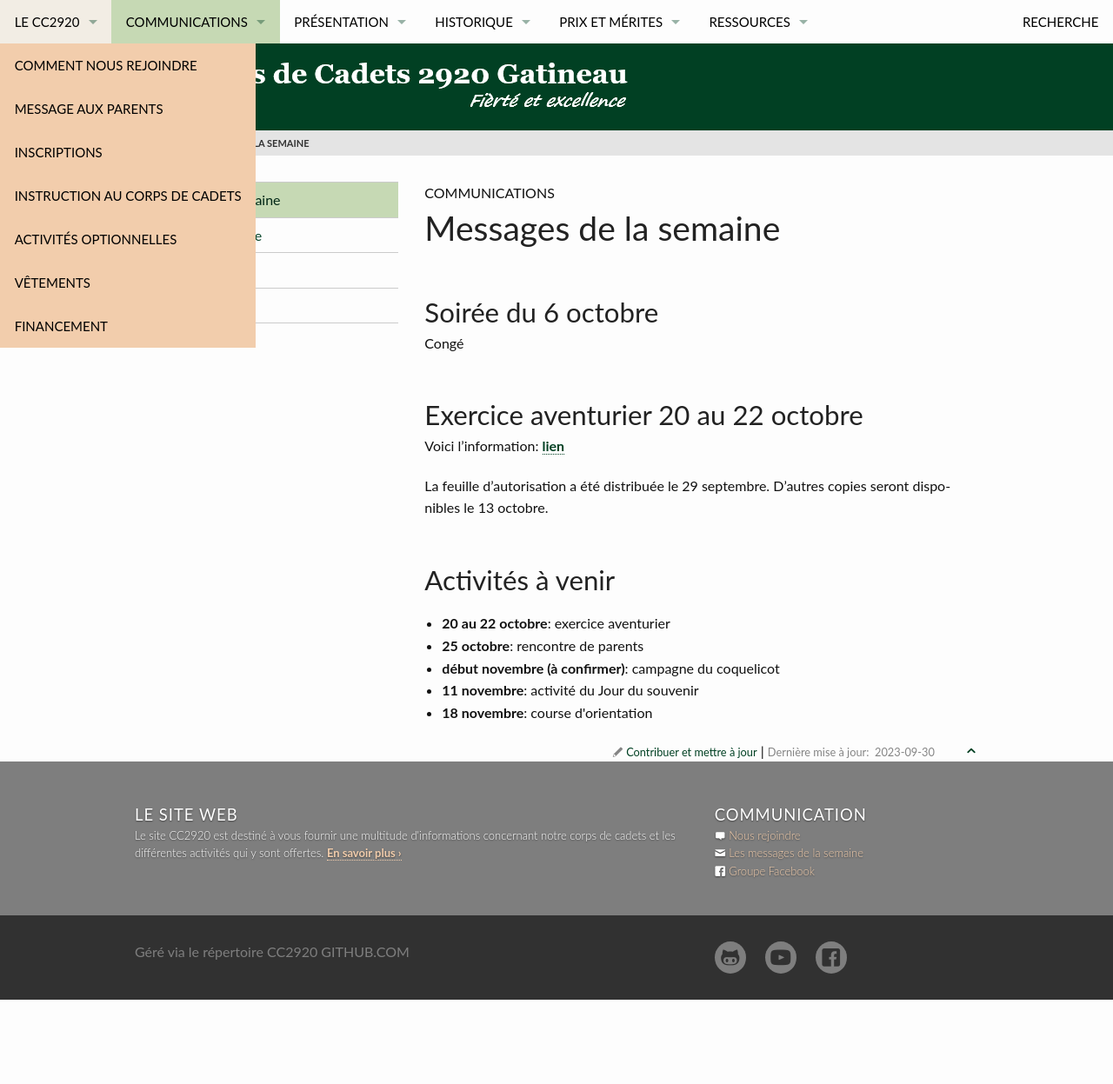
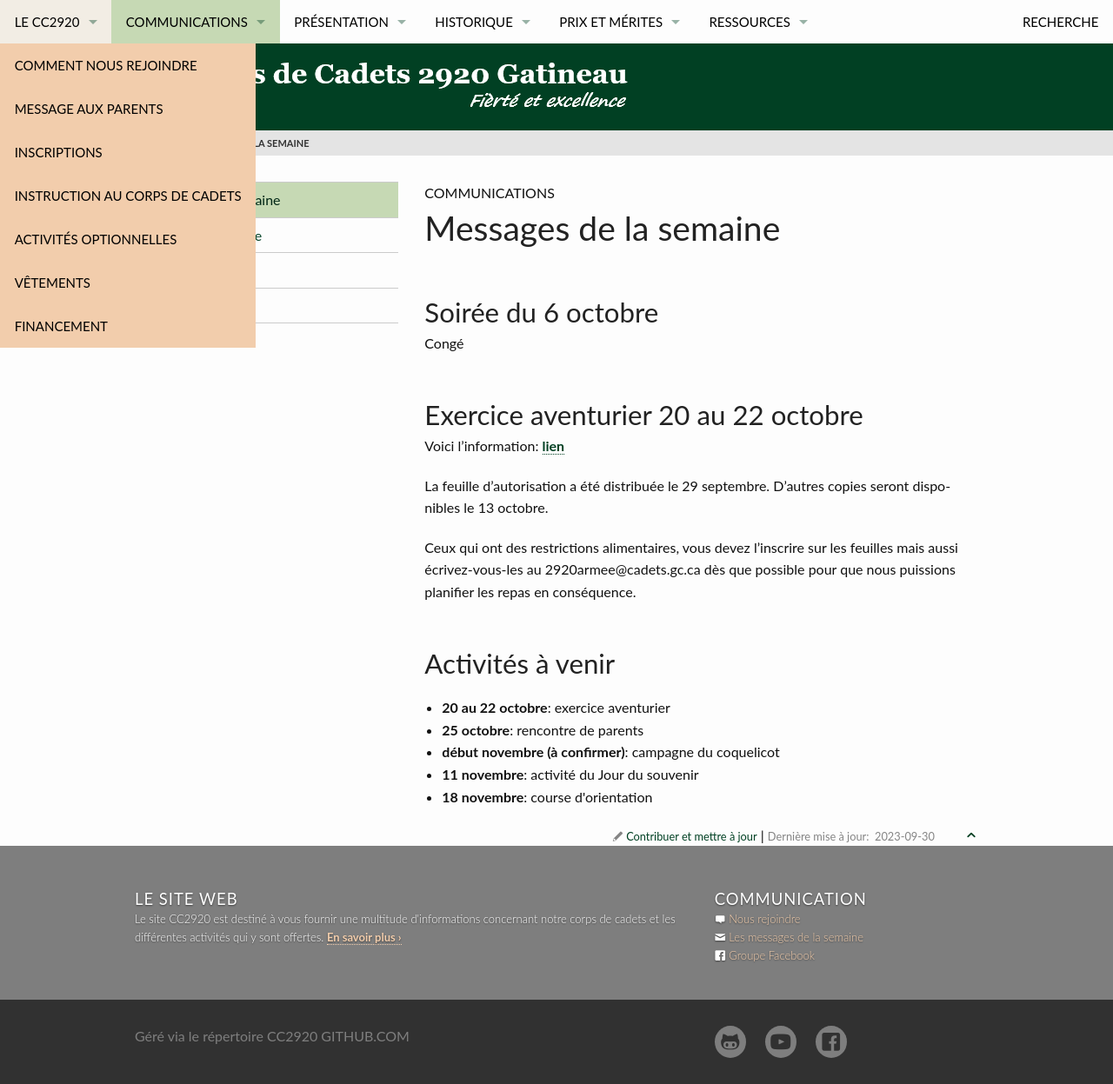
Before and after one commit to CC2920/web, a Jekyll site: the page built from _communications/messages.md, in a window 1280 px wide. Shown: the whole page at 87% size. Built offline with Jekyll 4.4.1, drawn with Linux system fonts in a browser that asks for light colours; before the commit the page ends 1150 px from its top, so only the background shows below that.

Commit message:
Update messages.md

```diff
--- a/_communications/messages.md
+++ b/_communications/messages.md
@@ -25,3 +25,5 @@
 Voici l'information:  [lien](https://1drv.ms/b/s!AkTIfKmoB8nugfpur1EJMgbHt3Js0g?e=s0jbE5)
 
 La feuille d'autorisation a été distribuée le 29 septembre. D'autres copies seront disponibles le 13 octobre.
+
+Ceux qui ont des restrictions alimentaires, vous devez l'inscrire sur les feuilles mais aussi écrivez-vous-les au 2920armee@cadets.gc.ca dès que possible pour que nous puissions planifier les repas en conséquence.
```
